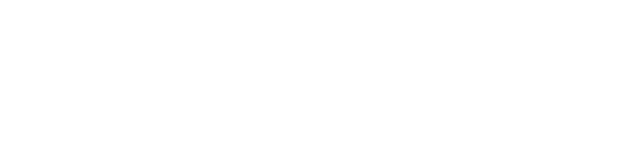
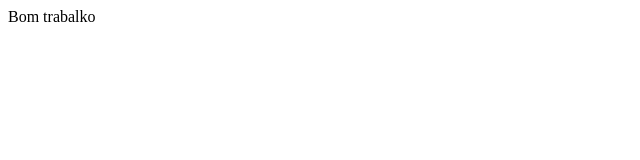
Before and after one commit to Rodrigo-Pinheiro/Barbeshop, a plain HTML site: page index.html in a window 1280 px wide. Shown: the whole page, without its empty margins (0-640 px from the left). Drawn offline with Linux system fonts and the light colour scheme.

Commit message:
teste 11

```diff
--- a/index.html
+++ b/index.html
@@ -6,6 +6,6 @@
      <title>Document</title>
  </head>
  <body>
-
+     Bom trabalko
  </body>
  </html>
```
